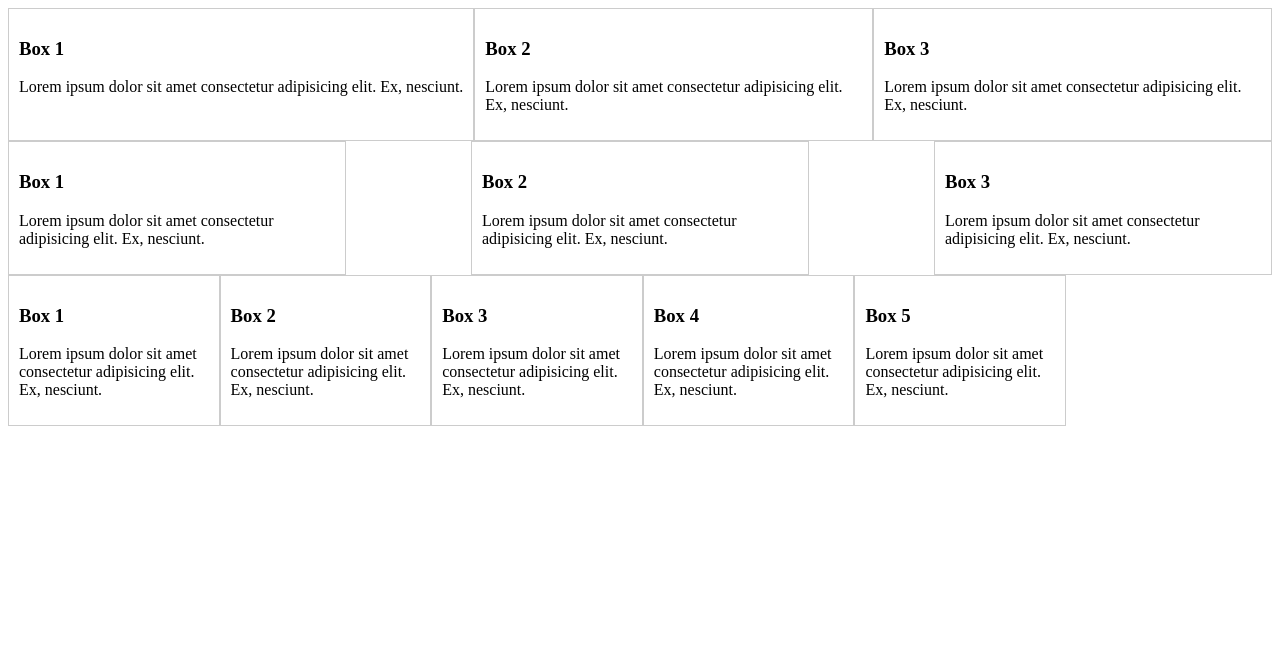
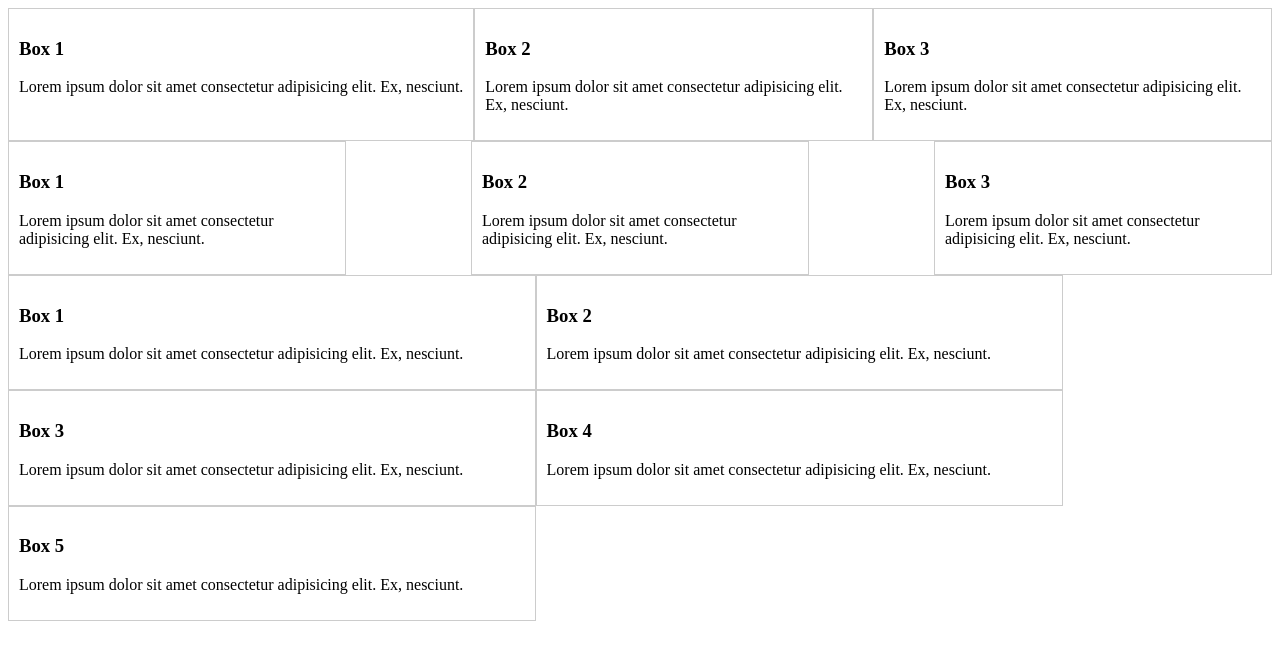
Before and after one commit to moiraleon/flexBoxCourse, a plain HTML site: page index.html in a window 1280 px wide. Drawn offline with Linux system fonts and the light colour scheme.

Commit message:
adding wrap property - working with larger width items

```diff
--- a/index.html
+++ b/index.html
@@ -62,7 +62,7 @@
     }
 
     .container-3-box{
-        flex-basis: 15%;
+        flex-basis: 40%;
     }
 
 </style>
```
